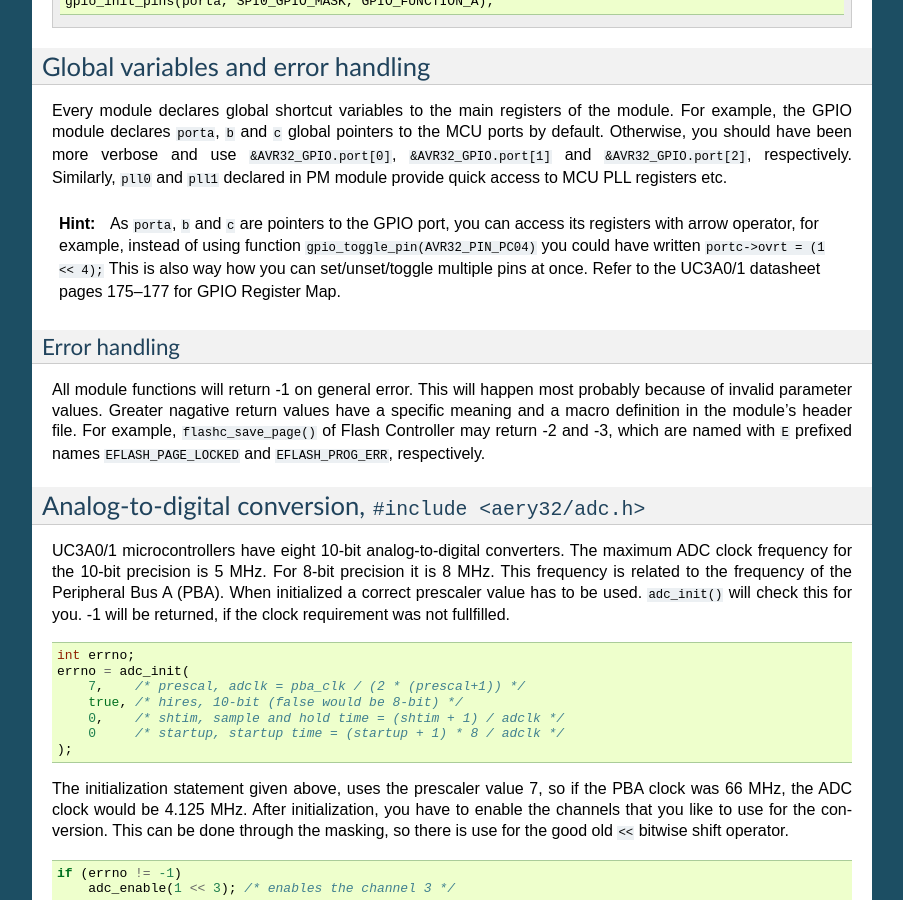
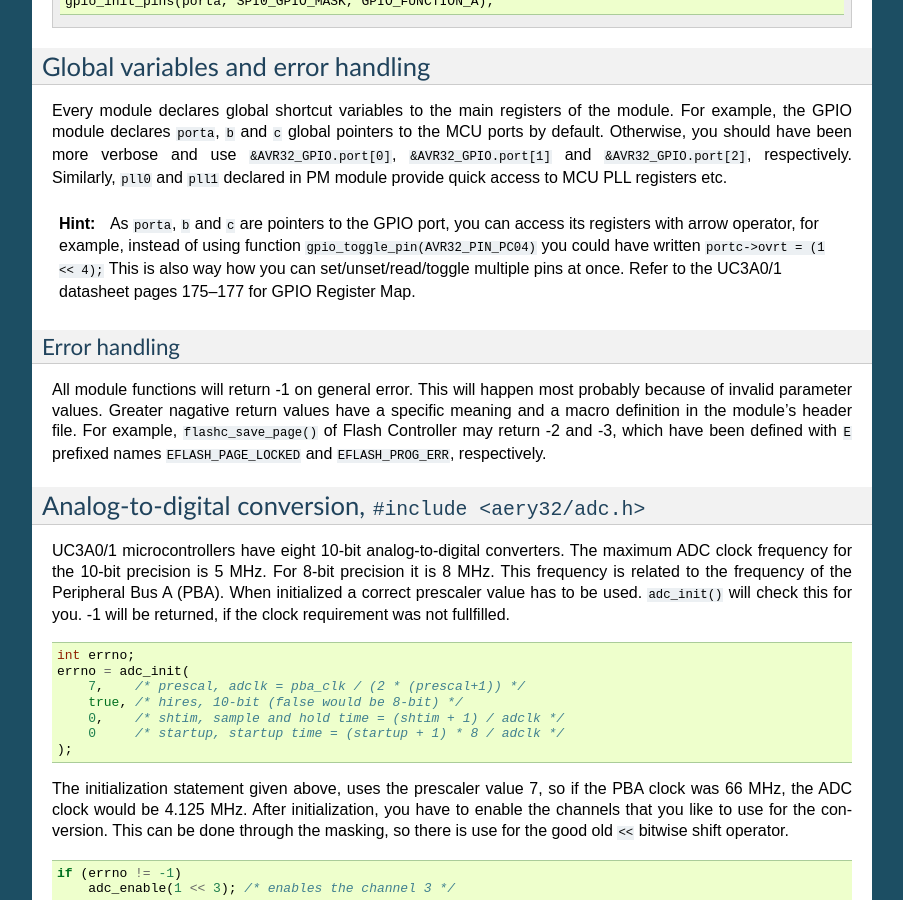
Before and after one commit to aery32/aery32-refguide, a Sphinx documentation site: the page built from source/module_functions.rst, in a window 1280 px wide and 900 px high, scrolled down 1015 px. Shown: the whole window, without its empty margins (198-1101 px from the left). Built offline with Sphinx 7.4.7, drawn with Linux system fonts in a browser that asks for light colours.

Commit message:
Minore changes

```diff
--- a/source/module_functions.rst
+++ b/source/module_functions.rst
@@ -49,12 +49,12 @@ Every module declares global shortcut variables to the main registers of the mod
 
 .. hint::
 
-    As ``porta``, ``b`` and ``c`` are pointers to the GPIO port, you can access its registers with arrow operator, for example, instead of using function ``gpio_toggle_pin(AVR32_PIN_PC04)`` you could have written ``portc->ovrt = (1 << 4);`` This is also way how you can set/unset/toggle multiple pins at once. Refer to the UC3A0/1 datasheet pages 175--177 for GPIO Register Map.
+    As ``porta``, ``b`` and ``c`` are pointers to the GPIO port, you can access its registers with arrow operator, for example, instead of using function ``gpio_toggle_pin(AVR32_PIN_PC04)`` you could have written ``portc->ovrt = (1 << 4);`` This is also way how you can set/unset/read/toggle multiple pins at once. Refer to the UC3A0/1 datasheet pages 175--177 for GPIO Register Map.
 
 Error handling
 ''''''''''''''
 
-All module functions will return -1 on general error. This will happen most probably because of invalid parameter values. Greater nagative return values have a specific meaning and a macro definition in the module's header file. For example, ``flashc_save_page()`` of Flash Controller may return -2 and -3, which are named with ``E`` prefixed names ``EFLASH_PAGE_LOCKED`` and ``EFLASH_PROG_ERR``, respectively.
+All module functions will return -1 on general error. This will happen most probably because of invalid parameter values. Greater nagative return values have a specific meaning and a macro definition in the module's header file. For example, ``flashc_save_page()`` of Flash Controller may return -2 and -3, which have been defined with ``E`` prefixed names ``EFLASH_PAGE_LOCKED`` and ``EFLASH_PROG_ERR``, respectively.
 
 Analog-to-digital conversion, ``#include <aery32/adc.h>``
 ---------------------------------------------------------
```
